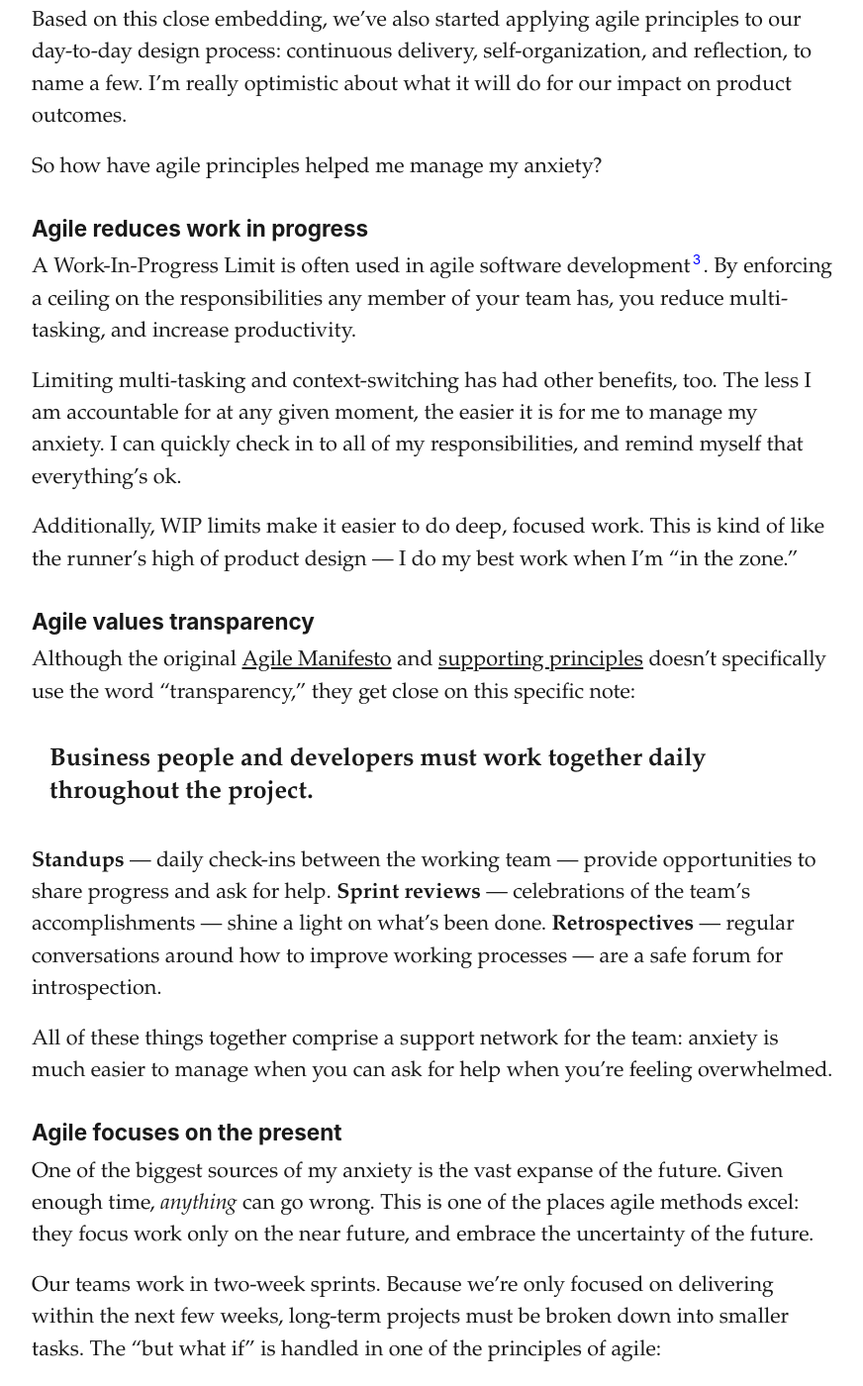
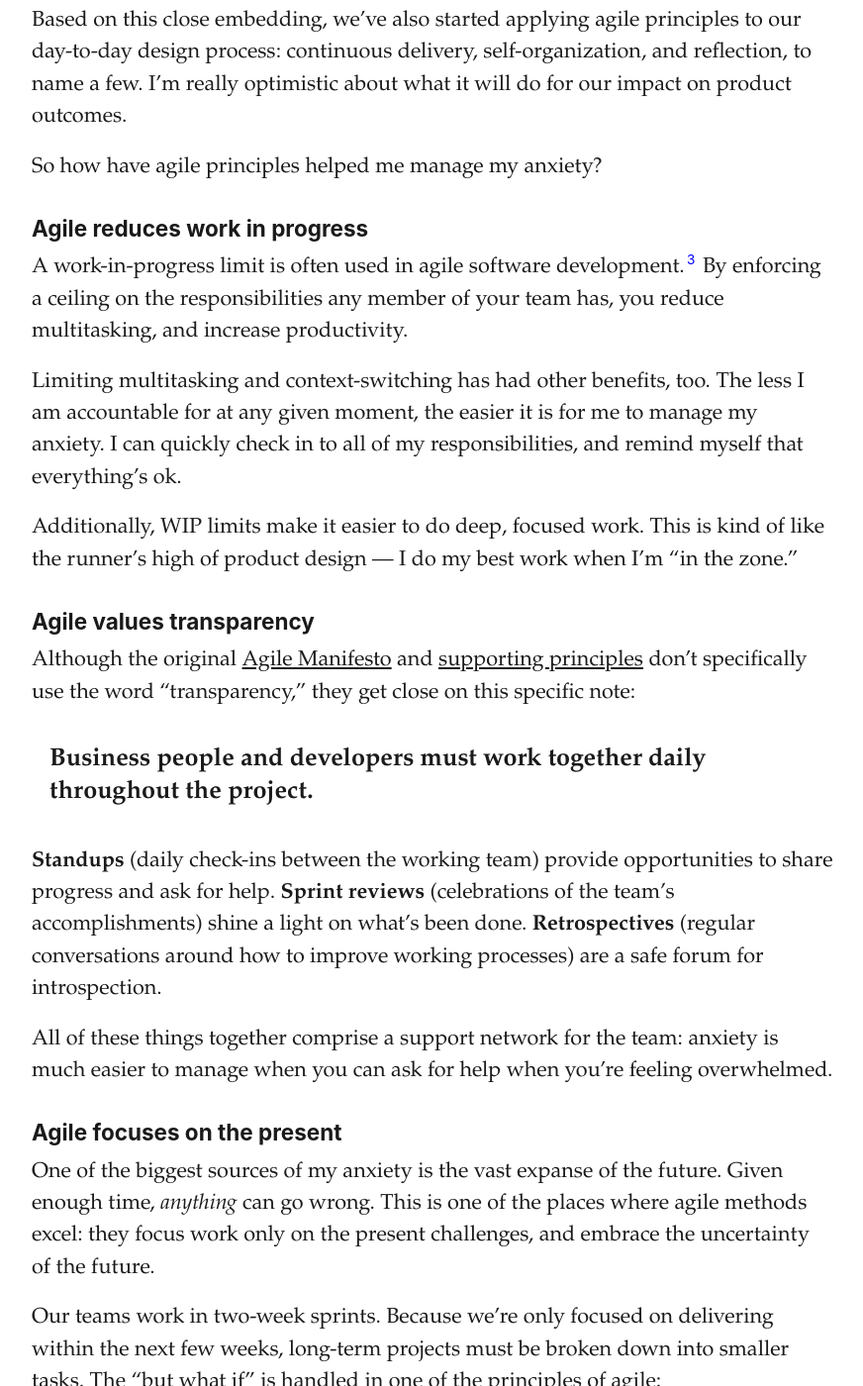
Before and after one commit to ilikescience/ilikescience.github.io, a Jekyll site: the page built from _posts/2018-05-14-agile-anxiety.markdown, in a window 1280 px wide and 1400 px high, scrolled down 1661 px. Shown: the whole window at 99% size, without its empty margins (94-966 px from the left). Built offline with Jekyll 4.4.1, drawn with Linux system fonts in a browser that asks for light colours; some web fonts are replaced; our own code applies the rules of GitHub Pages for plain Markdown files; some of the changed text lies outside the part shown.

Commit message:
grammar fixes

```diff
--- a/_posts/2018-05-14-agile-anxiety.markdown
+++ b/_posts/2018-05-14-agile-anxiety.markdown
@@ -25,31 +25,32 @@ If you’re reading this, you’ve probably heard of agile software development.
 
 To make our product development process more efficient, I encourage designers to get embedded with engineering teams: attending planning, standup, and retro enables tighter collaboration.
 
-Based on this close embedding, we’ve also started applying agile principles to our day-to-day design process: continuous delivery, self-organization, and reflection, to name a few. I’m really optimistic about what it will do for our impact on product outcomes.
+Based on this close embedding, we’ve also started applying agile principles to our day-to-day design process: continuous delivery, self-organization, and reflection, to name a few. I’m really optimistic about what it will do for our impact on product outcomes.
 
 So how have agile principles helped me manage my anxiety?
 
 ### Agile reduces work in progress
 
-A Work-In-Progress Limit is often used in agile software development[^3]. By enforcing a ceiling on the responsibilities any member of your team has, you reduce multi-tasking, and increase productivity.
+A work-in-progress limit is often used in agile software development.[^3] By enforcing a ceiling on the responsibilities any member of your team has, you reduce multitasking, and increase productivity.
 
-Limiting multi-tasking and context-switching has had other benefits, too. The less I am accountable for at any given moment, the easier it is for me to manage my anxiety. I can quickly check in to all of my responsibilities, and remind myself that everything’s ok.
+Limiting multitasking and context-switching has had other benefits, too. The less I am accountable for at any given moment, the easier it is for me to manage my anxiety. I can quickly check in to all of my responsibilities, and remind myself that everything’s ok.
 
-Additionally, WIP limits make it easier to do deep, focused work. This is kind of like the runner’s high of product design — I do my best work when I’m “in the zone.”
+Additionally, WIP limits make it easier to do deep, focused work. This is kind of like the runner’s high of product design — I do my best work when I’m “in the zone.”
 
 ### Agile values transparency
 
-Although the original [Agile Manifesto](http://agilemanifesto.org/) and [supporting principles](http://agilemanifesto.org/principles.html) doesn’t specifically use the word “transparency,” they get close on this specific note:
+Although the original [Agile Manifesto](http://agilemanifesto.org/) and [supporting principles](http://agilemanifesto.org/principles.html) don't specifically use the word “transparency,” they get close on this specific note:
 
 > Business people and developers must work together daily throughout the project.
 
-**Standups** — daily check-ins between the working team — provide opportunities to share progress and ask for help. **Sprint reviews** — celebrations of the team’s accomplishments — shine a light on what’s been done. **Retrospectives** — regular conversations around how to improve working processes — are a safe forum for introspection.
+**Standups** (daily check-ins between the working team) provide opportunities to share progress and ask for help. **Sprint reviews** (celebrations of the team’s accomplishments) shine a light on what’s been done. **Retrospectives** (regular conversations around how to improve working processes) are a safe forum for introspection.
 
 All of these things together comprise a support network for the team: anxiety is much easier to manage when you can ask for help when you’re feeling overwhelmed.
 
+
 ### Agile focuses on the present
 
-One of the biggest sources of my anxiety is the vast expanse of the future. Given enough time, _anything_ can go wrong. This is one of the places agile methods excel: they focus work only on the near future, and embrace the uncertainty of the future.
+One of the biggest sources of my anxiety is the vast expanse of the future. Given enough time, _anything_ can go wrong. This is one of the places where agile methods excel: they focus work only on the present challenges, and embrace the uncertainty of the future.
 
 Our teams work in two-week sprints. Because we’re only focused on delivering within the next few weeks, long-term projects must be broken down into smaller tasks. The “but what if” is handled in one of the principles of agile:
 
```
Also changed, not shown: other parts of _posts/2018-05-14-agile-anxiety.markdown (+6 -6 lines).
